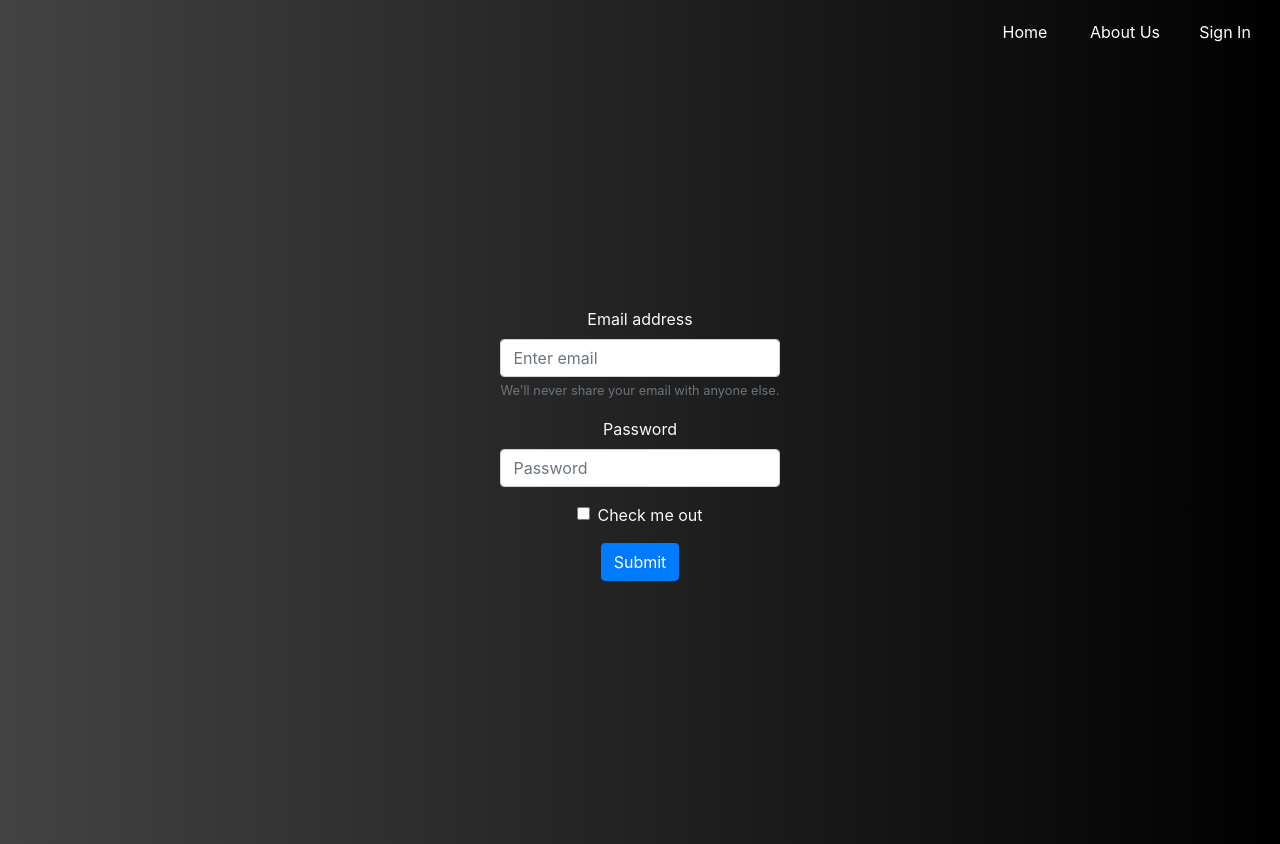
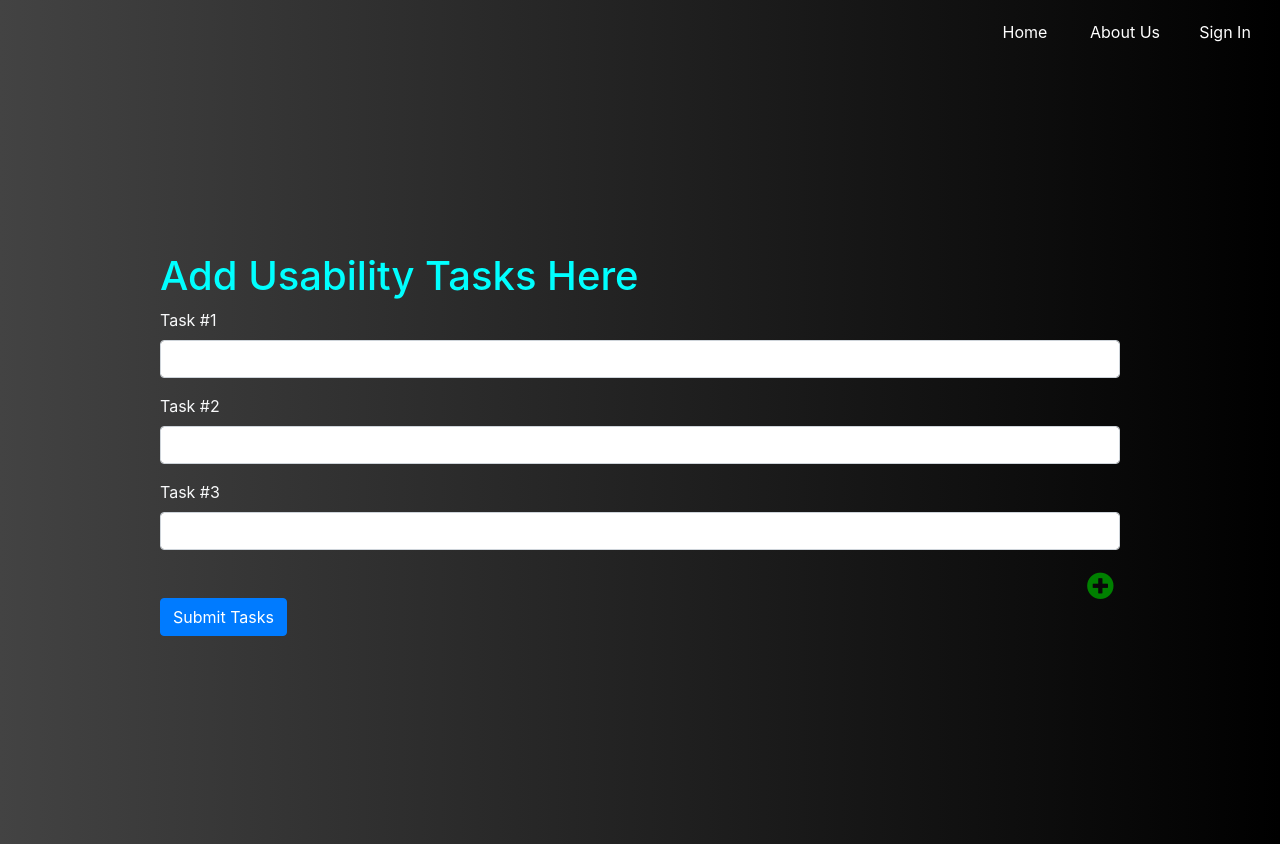
Before and after one commit to KennyStephens/senior-project, a Vue app: page / in a window 1280 px wide. Both pictures are taken after a click on the button "Get Started". Built offline with nearby package versions, Linux system fonts and the light colour scheme.

Commit message:
Customized form.

```diff
--- a/public/index.html
+++ b/public/index.html
@@ -6,6 +6,7 @@
     <meta name="viewport" content="width=device-width,initial-scale=1.0">
     <link rel="icon" href="<%= BASE_URL %>favicon.ico">
     <link rel="stylesheet" href="https://stackpath.bootstrapcdn.com/bootstrap/4.1.3/css/bootstrap.min.css" integrity="sha384-MCw98/SFnGE8fJT3GXwEOngsV7Zt27NXFoaoApmYm81iuXoPkFOJwJ8ERdknLPMO" crossorigin="anonymous">
+    <link rel="stylesheet" href="https://use.fontawesome.com/releases/v5.3.1/css/all.css" integrity="sha384-mzrmE5qonljUremFsqc01SB46JvROS7bZs3IO2EmfFsd15uHvIt+Y8vEf7N7fWAU" crossorigin="anonymous">
 
     <title>senior-project</title>
   </head>
--- a/src/components/Form.vue
+++ b/src/components/Form.vue
@@ -1,20 +1,25 @@
 <template>
   <div id="form">
+    <h1>Add Usability Tasks Here</h1>
     <form>
     <div class="form-group">
-      <label for="exampleInputEmail1" class="text-light">Email address</label>
-      <input type="email" class="form-control" id="exampleInputEmail1" aria-describedby="emailHelp" placeholder="Enter email">
-      <small id="emailHelp" class="form-text text-muted">We'll never share your email with anyone else.</small>
+      <label class="text-light">Task #1</label>
+      <input type="text" class="form-control" id="exampleInputEmail1" aria-describedby="emailHelp">
     </div>
-    <div class="form-group">
-      <label for="exampleInputPassword1" class="text-light">Password</label>
-      <input type="password" class="form-control" id="exampleInputPassword1" placeholder="Password">
+      <div class="form-group">
+      <label class="text-light">Task #2</label>
+      <input type="text" class="form-control" id="exampleInputEmail1" aria-describedby="emailHelp">
     </div>
-    <div class="form-group form-check">
-      <input type="checkbox" class="form-check-input" id="exampleCheck1">
-      <label class="form-check-label text-light" for="exampleCheck1">Check me out</label>
+      <div class="form-group">
+      <label class="text-light">Task #3</label>
+      <input type="text" class="form-control" id="exampleInputEmail1" aria-describedby="emailHelp">
+
+    <div id="additional-items"></div>
     </div>
-    <button type="submit" class="btn btn-primary">Submit</button>
+
+    <button id="add-button" @click="addTask"><i class="fas fa-plus-circle"></i></button>
+
+    <button type="submit" class="btn btn-primary submit-button">Submit Tasks</button>
     </form>
   </div>
 </template>
@@ -23,16 +28,71 @@
 export default {
   data: function() {
     return {
-
+      taskCounter: 3
     }
   },
   methods: {
+    addTask(e) {
 
+      this.taskCounter++
+      // Grab form
+      const addButton = document.querySelector('#additional-items');
+
+      // Create new form-group div
+      const formDiv = document.createElement('div');
+      formDiv.classList.add('form-group');
+      formDiv.style.marginTop = "1rem";
+
+      // Create new label
+      const formLabel = document.createElement('label');
+      formLabel.classList.add('text-light');
+      formLabel.innerText = `Task #${this.taskCounter}`;
+      formDiv.appendChild(formLabel);
+
+      // Create input
+      const formInput = document.createElement('input');
+      formInput.classList.add('form-control');
+      formDiv.appendChild(formInput);
+
+
+
+
+
+
+      addButton.appendChild(formDiv);
+
+      e.preventDefault();
+    }
   }
 
 }
 </script>
 
 <style lang="scss">
+  h1 {
+    color: aqua;
+  }
 
+  #form {
+    width: 75%;
+    text-align: left;
+  }
+
+  #add-button {
+    background: transparent;
+    border: none;
+    color: green;
+    font-size: 1.7rem;
+    display: block;
+    float: right;
+
+    &:hover {
+      opacity: .8;
+    }
+  }
+
+  .submit-button {
+    display: block;
+    margin-top: 3em;
+  }
 </style>
```
